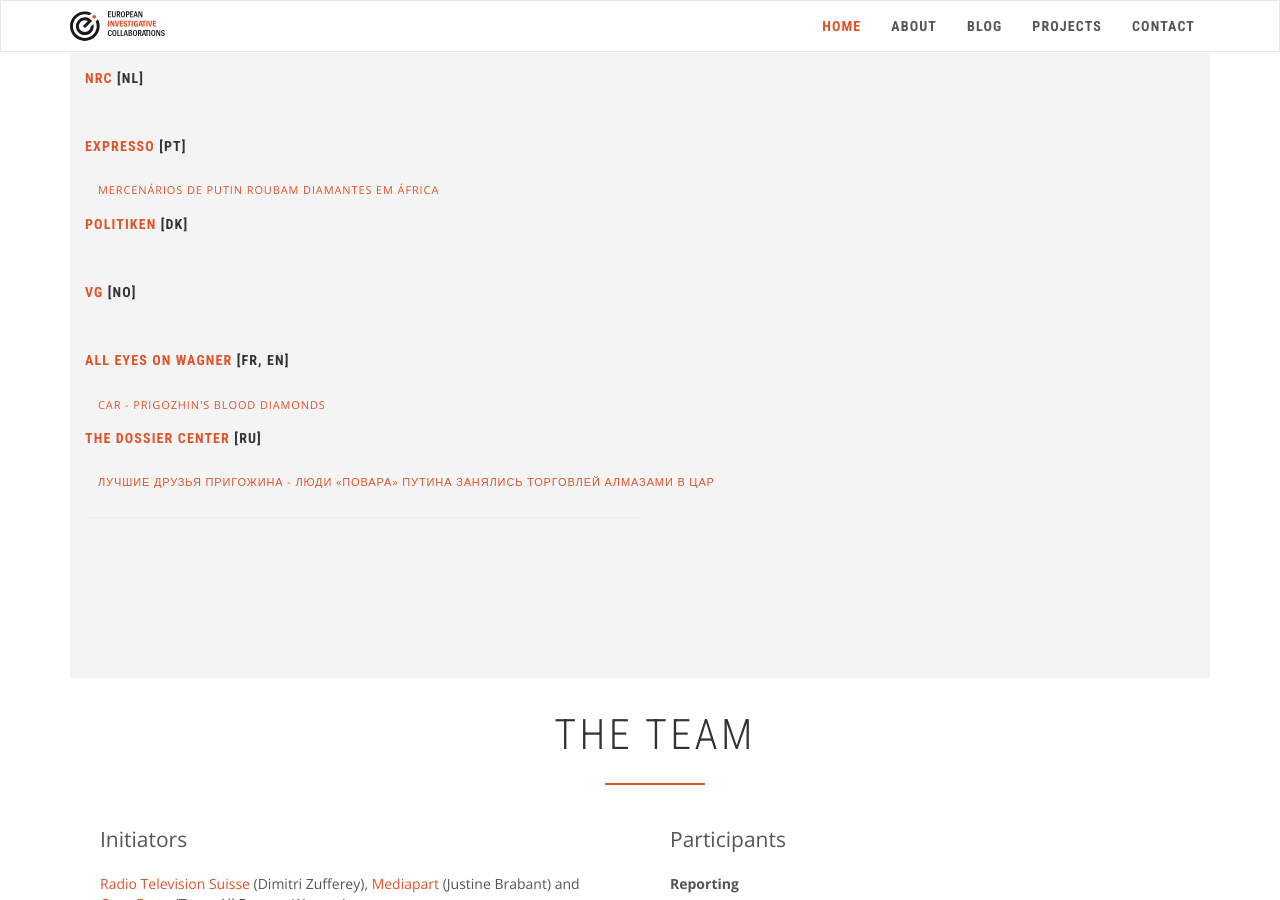
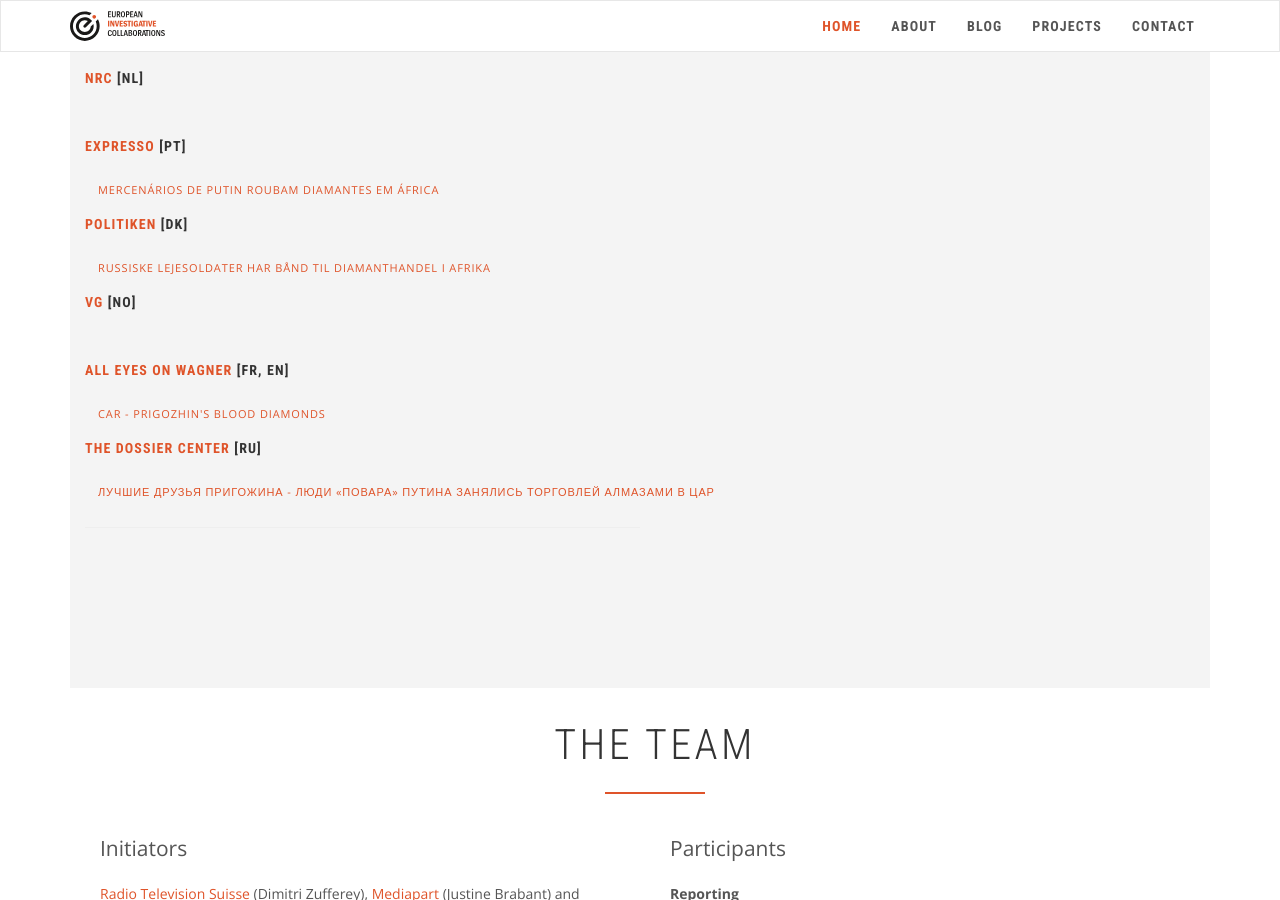
Before and after one commit to eic-network/eic-incubator.github.io, a Jekyll site: the page built from _projects/diamville.md, in a window 1280 px wide and 900 px high, scrolled down 1540 px. Built offline with Jekyll 4.4.1, drawn with Linux system fonts in a browser that asks for light colours; nearby versions of some CDN libraries.

Commit message:
Update diamville.md

```diff
--- a/_projects/diamville.md
+++ b/_projects/diamville.md
@@ -70,8 +70,8 @@ publications:
   url: https://expresso.pt
 - lang: "[DK]"
   links:
-  - name:
-    url:
+  - name: Russiske lejesoldater har bånd til diamanthandel i Afrika
+    url: https://politiken.dk/udland/art9105958/Russiske-lejesoldater-har-b%C3%A5nd-til-diamanthandel-i-Afrika
   name: Politiken
   url: https://politiken.dk/
 - lang: "[NO]"
```
